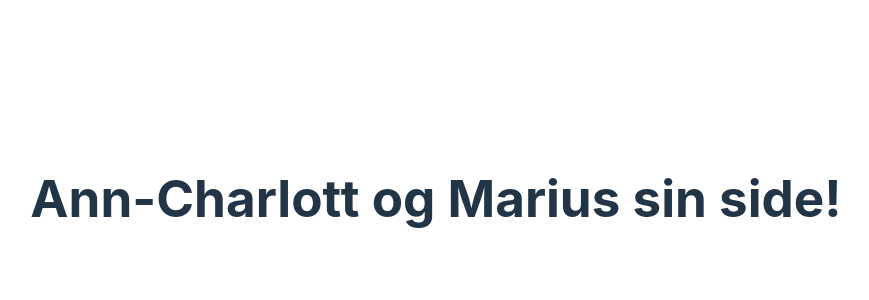
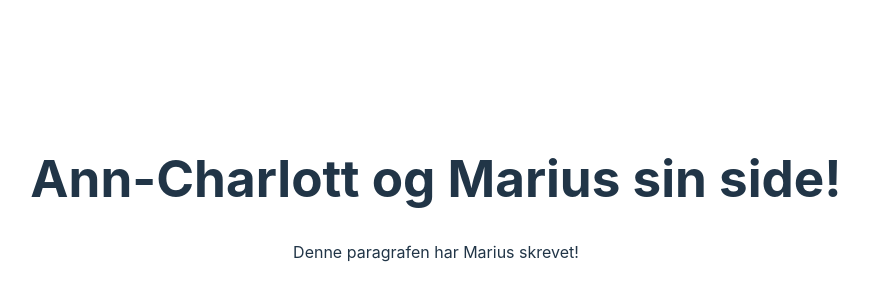
Before and after one commit to toremake/uingitcollab24, a React (Vite) app: page / in a window 1280 px wide. Shown: the part 202-502 px from the top of the page, without its empty margins (204-1073 px from the left). Built offline with nearby package versions, Linux system fonts and the light colour scheme.

Commit message:
Marius lagt til paragraf i app.jsx

```diff
--- a/src/App.jsx
+++ b/src/App.jsx
@@ -3,7 +3,10 @@ import './App.css'
 function App() {
 
   return (
+    <>
     <h1>Ann-Charlott og Marius sin side!</h1>
+    <p>Denne paragrafen har Marius skrevet!</p>
+    </>
   )
 }
 
```
